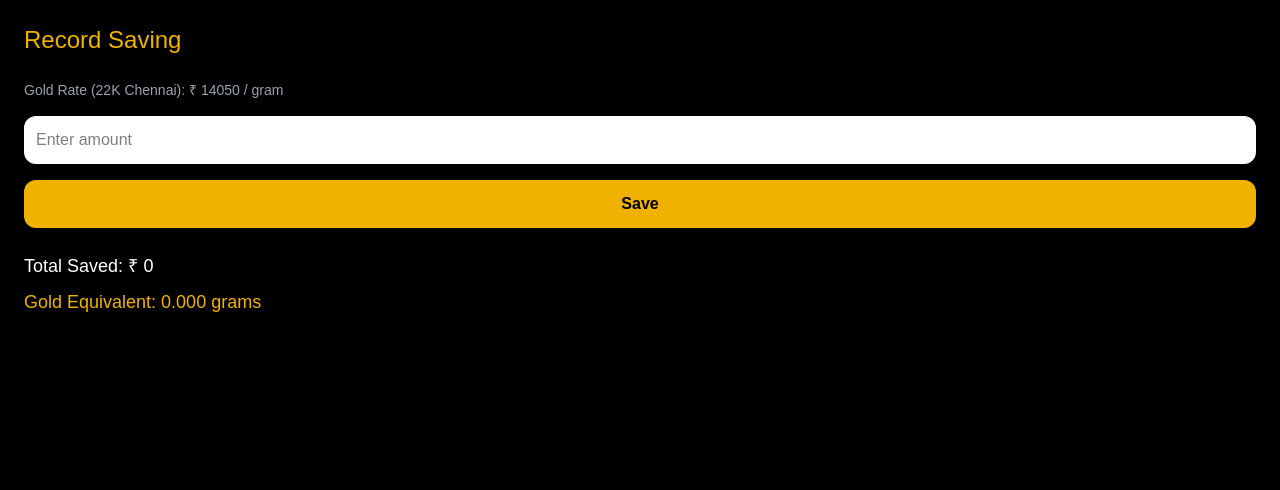
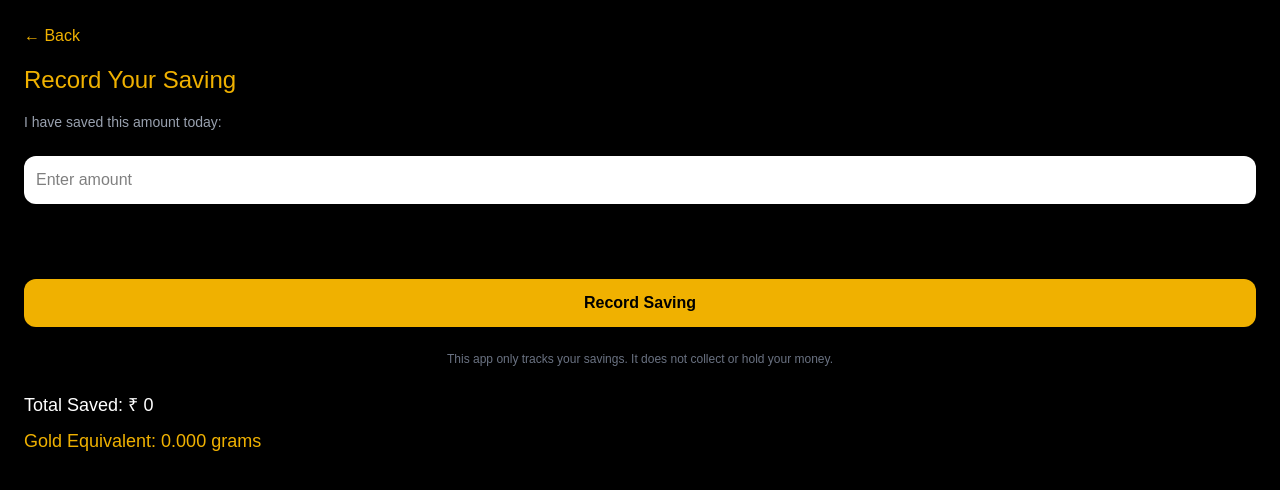
Before and after one commit to pm-infinity-gold/pm-infinity-gold, a Next.js app: page /add-saving in a window 1280 px wide. Shown: the top 490 px of the page. Built offline with nearby package versions, Linux system fonts and the light colour scheme.

Commit message:
safe version update

```diff
--- a/app/add-saving/page.tsx
+++ b/app/add-saving/page.tsx
@@ -1,14 +1,16 @@
  "use client";
 
 import { useState, useEffect } from "react";
+import { useRouter } from "next/navigation";
 
 export default function AddSaving() {
   const [amount, setAmount] = useState("");
   const [total, setTotal] = useState(0);
+  const [source, setSource] = useState("Bank");
 
-  const goldRate = 14050; // 22K Chennai gold rate
+  const goldRate = 14050;
+  const router = useRouter();
 
-  // Load existing total when page opens
   useEffect(() => {
     const stored = Number(localStorage.getItem("total") || 0);
     setTotal(stored);
@@ -21,14 +23,10 @@ export default function AddSaving() {
     }
 
     const newTotal = total + Number(amount);
-
-    // Save to localStorage
     localStorage.setItem("total", newTotal.toString());
-
-    // Update state
     setTotal(newTotal);
 
-    alert("Total Saved ₹ " + newTotal);
+    alert("Saved ₹ " + amount);
 
     setAmount("");
   };
@@ -36,13 +34,21 @@ export default function AddSaving() {
   return (
     <div className="min-h-screen bg-black text-white p-6">
 
-      <h1 className="text-2xl text-yellow-500 mb-6">
-        Record Saving
+      {/* BACK */}
+      <button
+        onClick={() => router.push("/")}
+        className="mb-4 text-yellow-500"
+      >
+        ← Back
+      </button>
+
+      <h1 className="text-2xl text-yellow-500 mb-4">
+        Record Your Saving
       </h1>
 
-      <div className="mb-4 text-sm text-gray-400">
-        Gold Rate (22K Chennai): ₹ {goldRate} / gram
-      </div>
+      <p className="text-gray-400 mb-6 text-sm">
+        I have saved this amount today:
+      </p>
 
       <input
         type="number"
@@ -52,13 +58,33 @@ export default function AddSaving() {
         className="w-full p-3 rounded-xl text-black bg-white"
       />
 
+      {/* SOURCE */}
+      <select
+        value={source}
+        onChange={(e) => setSource(e.target.value)}
+        className="w-full mt-4 p-3 rounded-xl text-black"
+      >
+        <option>Bank</option>
+        <option>Cash</option>
+        <option>UPI</option>
+        <option>Jewellery Shop</option>
+        <option>Other</option>
+      </select>
+
       <button
         onClick={handleSave}
         className="w-full bg-yellow-500 text-black py-3 rounded-xl mt-4 font-semibold"
       >
-        Save
+        Record Saving
       </button>
 
+      {/* TRUST NOTE */}
+      <p className="mt-6 text-xs text-gray-500 text-center">
+        This app only tracks your savings.
+        It does not collect or hold your money.
+      </p>
+
+      {/* SUMMARY */}
       <div className="mt-6 text-lg">
         Total Saved: ₹ {total}
       </div>
--- a/app/page.tsx
+++ b/app/page.tsx
@@ -5,8 +5,8 @@ import { useEffect, useState } from "react";
 export default function Home() {
   const [total, setTotal] = useState(0);
 
-  const goldRate = 14050; // gold rate
-  const targetGold = 10; // goal
+  const goldRate = 14050;
+  const targetGold = 10;
 
   useEffect(() => {
     const loadData = () => {
@@ -15,8 +15,6 @@ export default function Home() {
     };
 
     loadData();
-
-    // update when user comes back to page
     window.addEventListener("focus", loadData);
 
     return () => {
@@ -35,7 +33,7 @@ export default function Home() {
       </h1>
 
       <p className="text-gray-400 mb-6">
-        Save small amounts → build real gold over time
+        Track your gold savings journey 💛
       </p>
 
       {/* TOTAL */}
@@ -58,7 +56,7 @@ export default function Home() {
 
         <div className="w-full bg-gray-700 h-4 rounded-full overflow-hidden">
           <div
-            className="bg-gradient-to-r from-yellow-400 to-yellow-600 h-4 rounded-full transition-all duration-500"
+            className="bg-gradient-to-r from-yellow-400 to-yellow-600 h-4 rounded-full"
             style={{ width: `${progress}%` }}
           />
         </div>
@@ -78,8 +76,28 @@ export default function Home() {
         href="/add-saving"
         className="block w-full text-center bg-yellow-500 text-black py-3 rounded-xl font-semibold"
       >
-        Add Saving
+        Record Saving
       </a>
+
+      {/* HOW IT WORKS */}
+      <div className="mt-10 text-sm text-gray-400 space-y-2">
+        <p className="text-yellow-500 font-semibold">How it works:</p>
+        <p>1. Save money on your own (bank / cash / UPI)</p>
+        <p>2. Record your savings in this app</p>
+        <p>3. Track your gold value over time</p>
+        <p>4. Buy gold anytime from your preferred jeweller</p>
+      </div>
+
+      {/* TRUST */}
+      <div className="mt-6 text-xs text-gray-500 text-center">
+        This app helps you track your savings.
+        We do not collect or hold your money.
+      </div>
+
+      {/* FUTURE */}
+      <div className="mt-4 text-center text-yellow-500 text-sm">
+        🚀 Coming Soon: Direct gold purchase features
+      </div>
 
     </div>
   );
```
